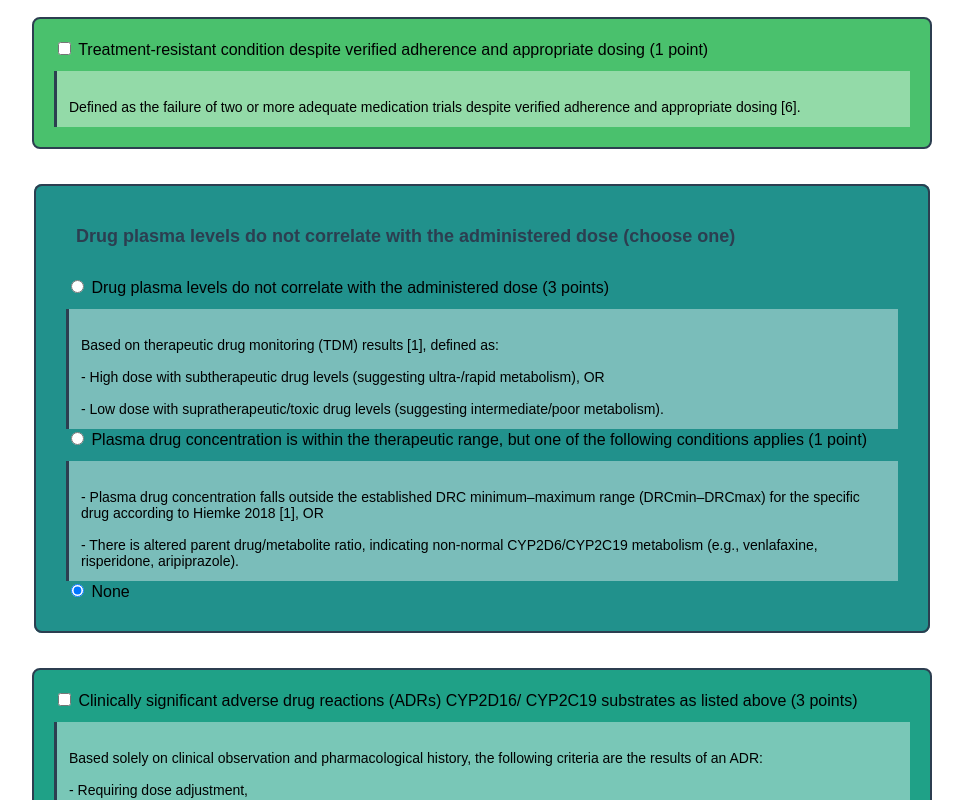
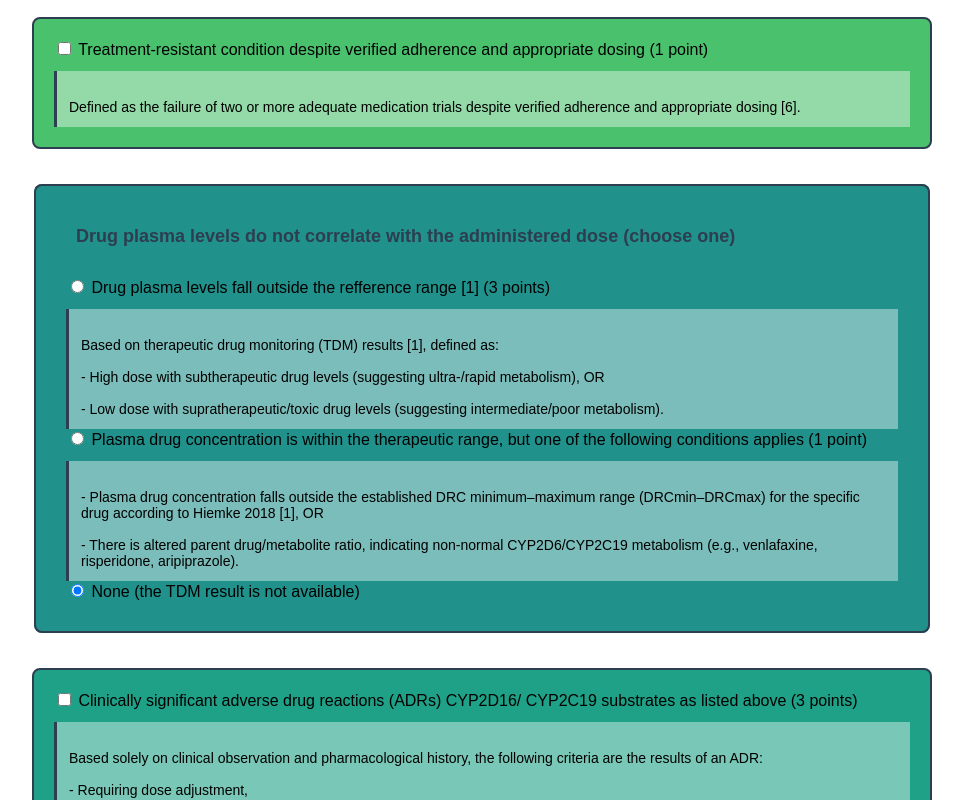
Before and after one commit to CYPRI-CYPRI/CYPRI_SCORE_INTERPRETATION, a plain HTML site: page index.html in a window 1280 px wide. Shown: the part 575-1375 px from the top of the page, without its empty margins (8-971 px from the left). Drawn offline with Linux system fonts and the light colour scheme.

Commit message:
Update index.html

```diff
--- a/index.html
+++ b/index.html
@@ -95,7 +95,7 @@ Defined as the failure of two or more adequate medication trials despite verifie
 <fieldset>
 <div class="legend-title"> Drug plasma levels do not correlate with the administered dose (choose one)</div>
 
-<label><input type="radio" name="tdm" value="3"> Drug plasma levels do not correlate with the administered dose (3 points)</label>
+<label><input type="radio" name="tdm" value="3"> Drug plasma levels fall outside the refference range [1] (3 points)</label>
 <div class="details">
 Based on therapeutic drug monitoring (TDM) results [1], defined as:<br>
 - High dose with subtherapeutic drug levels (suggesting ultra-/rapid metabolism), OR<br>
@@ -108,7 +108,7 @@ Based on therapeutic drug monitoring (TDM) results [1], defined as:<br>
 - There is altered parent drug/metabolite ratio, indicating non-normal CYP2D6/CYP2C19 metabolism (e.g., venlafaxine, risperidone, aripiprazole).
 </div>
 
-<label><input type="radio" name="tdm" value="0" checked> None</label>
+<label><input type="radio" name="tdm" value="0" checked> None (the TDM result is not available)</label>
 </fieldset>
 
 <div class="criterion-box">
```
